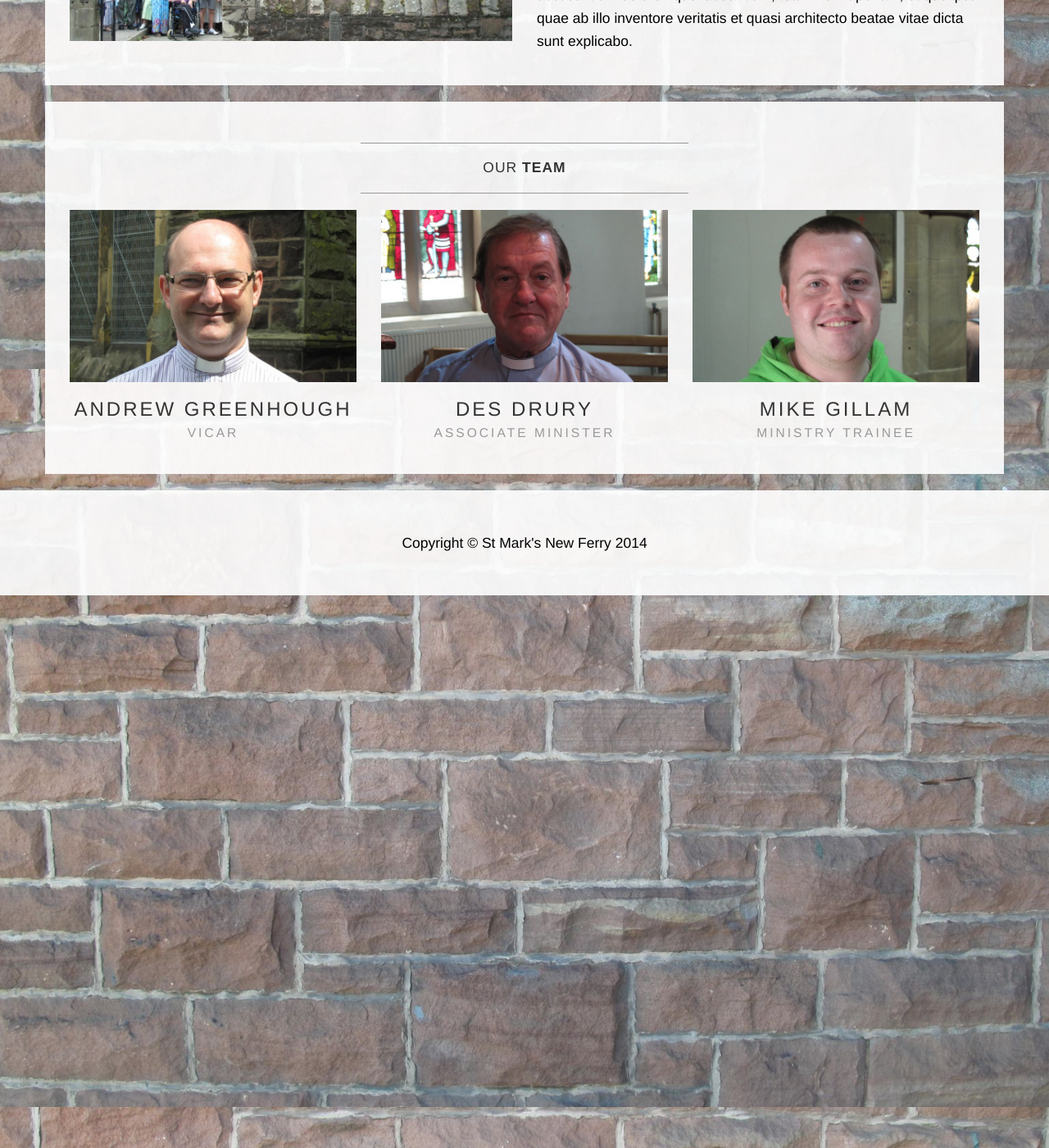
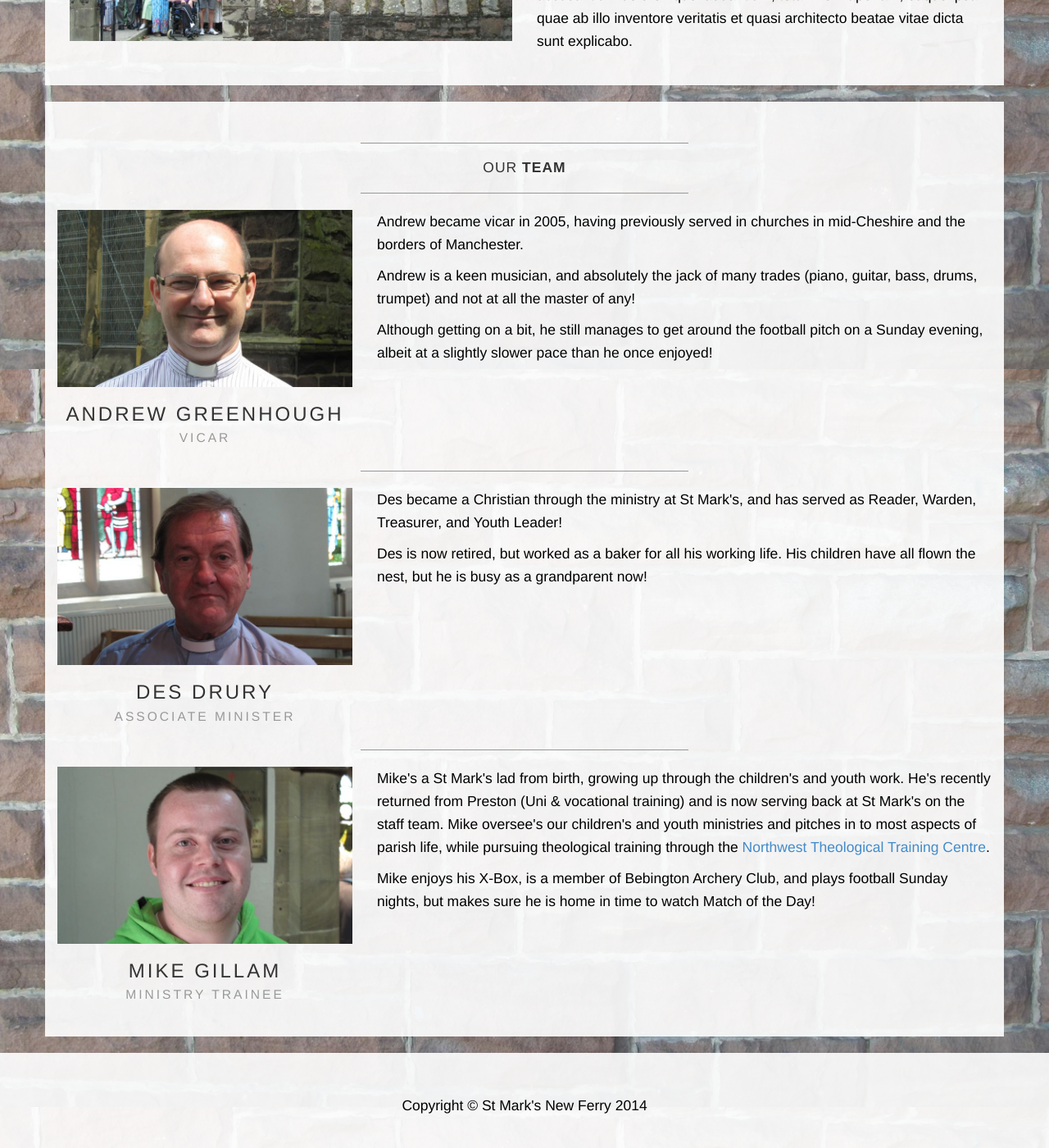
Before and after one commit to stmarksnewferry/stmarksnewferry.github.io, a Jekyll site: the page built from about/index.md, in a window 1280 px wide and 1400 px high, scrolled down 450 px. Shown: the whole window at 82% size. Built offline with Jekyll 4.4.1, drawn with Linux system fonts in a browser that asks for light colours; Markdown is read by kramdown in place of the engine named in the settings.

Commit message:
Biogs for Andy/Des/Mike

```diff
--- a/_layouts/about.html
+++ b/_layouts/about.html
@@ -27,24 +27,45 @@ layout: default
             </h2>
             <hr>
         </div>
+        <div class="row">
             <div class="col-sm-4 text-center">
                 <img class="img-responsive" src="/img/andy.jpg" alt="">
                 <h3>Andrew Greenhough<br/>
                     <small>Vicar</small>
                 </h3>
             </div>
+            <div class="col-sm-8">
+                <p>Andrew became vicar in 2005, having previously served in churches in mid-Cheshire and the borders of Manchester.</p>
+                <p>Andrew is a keen musician, and absolutely the jack of many trades (piano, guitar, bass, drums, trumpet) and not at all the master of any!</p>
+                <p>Although getting on a bit, he still manages to get around the football pitch on a Sunday evening, albeit at a slightly slower pace than he once enjoyed!</p>
+            </div>
+        </div>
+        <hr>
+        <div class="row">
             <div class="col-sm-4 text-center">
                 <img class="img-responsive" src="/img/des.jpg" alt="">
                 <h3>Des Drury<br/>
                     <small>Associate Minister</small>
                 </h3>
             </div>
+            <div class="col-sm-8">
+                <p>Des became a Christian through the ministry at St Mark's, and has served as Reader, Warden, Treasurer, and Youth Leader!</p>
+                <p>Des is now retired, but worked as a baker for all his working life. His children have all flown the nest, but he is busy as a grandparent now!</p>
+            </div>
+        </div>
+        <hr>
+        <div class="row">
             <div class="col-sm-4 text-center">
                 <img class="img-responsive" src="/img/mike.jpg" alt="">
                 <h3>Mike Gillam<br/>
                     <small>Ministry Trainee</small>
                 </h3>
             </div>
+            <div class="col-sm-8">
+                <p>Mike's a St Mark's lad from birth, growing up through the children's and youth work. He's recently returned from Preston (Uni & vocational training) and is now serving back at St Mark's on the staff team. Mike oversee's our children's and youth ministries and pitches in to most aspects of parish life, while pursuing theological training through the <a href="http://www.northwestpartnership.com/trainingcourse.php">Northwest Theological Training Centre</a>.</p>
+                <p>Mike enjoys his X-Box, is a member of Bebington Archery Club, and plays football Sunday nights, but makes sure he is home in time to watch Match of the Day!</p>
+            </div>
+        </div>
         <div class="clearfix"></div>
     </div>
 </div>
--- a/_layouts/contact.html
+++ b/_layouts/contact.html
@@ -17,7 +17,7 @@ layout: default
             </p>
             <p>Email: <strong>test@example.com</strong>
             </p>
-            <p>Address: <strong>23 New Chester Road<br>New Ferry<br>Wirral<br>CH62 1DG</strong>
+            <p>Address: <strong>23 New Chester Road, New Ferry, Wirral CH62 1DG</strong>
             </p>
         </div>
         <div class="clearfix"></div>
```
Lines whose indentation alone changed are shown as unchanged.
